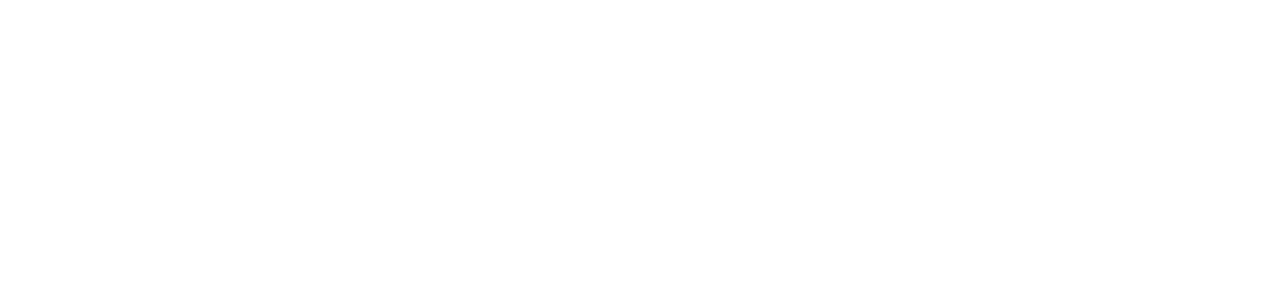
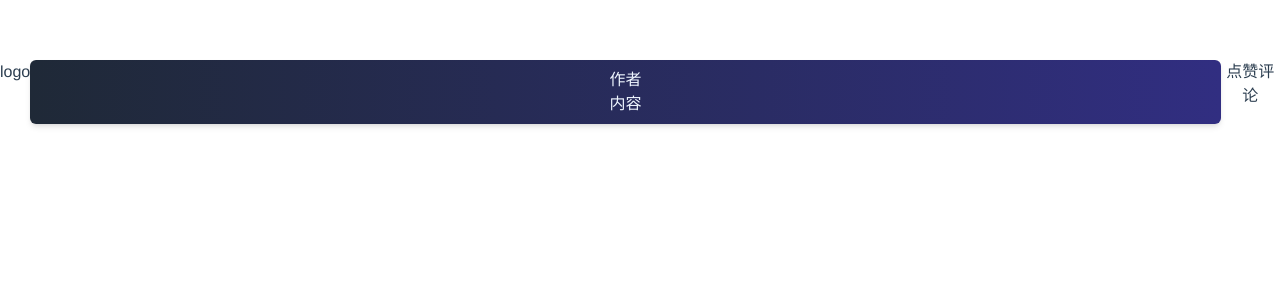
Before and after one commit to liwenhau/WenYan, a Vue app: page /home in a window 1280 px wide. Shown: the top 300 px of the page. Built offline with nearby package versions, Linux system fonts and the light colour scheme.

Commit message:
✨ 自动引入图标

```diff
--- a/package.json
+++ b/package.json
@@ -7,6 +7,7 @@
     "preview": "vite preview"
   },
   "dependencies": {
+    "@iconify/json": "^2.0.35",
     "axios": "^0.25.0",
     "nprogress": "^0.2.0",
     "pinia": "^2.0.0-rc.10",
--- a/src/views/home/Home.vue
+++ b/src/views/home/Home.vue
@@ -1,4 +1,14 @@
 <template>
+    <div class="flex flex-col md:flex-row">
+        <header class="">logo</header>
+        <div
+            class="mx-auto w-full h-full p-2 shadow-md rounded-md bg-gradient-to-r from-gray-800 to-indigo-900 dark:bg-black text-blue-50"
+        >
+            <div>作者</div>
+            <div>内容</div>
+        </div>
+        <footer>点赞评论</footer>
+    </div>
 </template>
 <script lang="ts">
 import { computed, defineComponent, unref, ref, reactive, toRefs } from 'vue';
@@ -7,9 +17,9 @@
     setup() {
         const router = useRouter();
         const state = reactive({
-             name:'hhhh'
+            name: 'hhhh'
         });
-        return { ...toRefs(state)};
+        return { ...toRefs(state) };
     },
 });
 </script>
```
Also changed, not shown: components.d.ts (added, +10 -0 lines), 2 other files (tests, documents, lock files or other folders).
